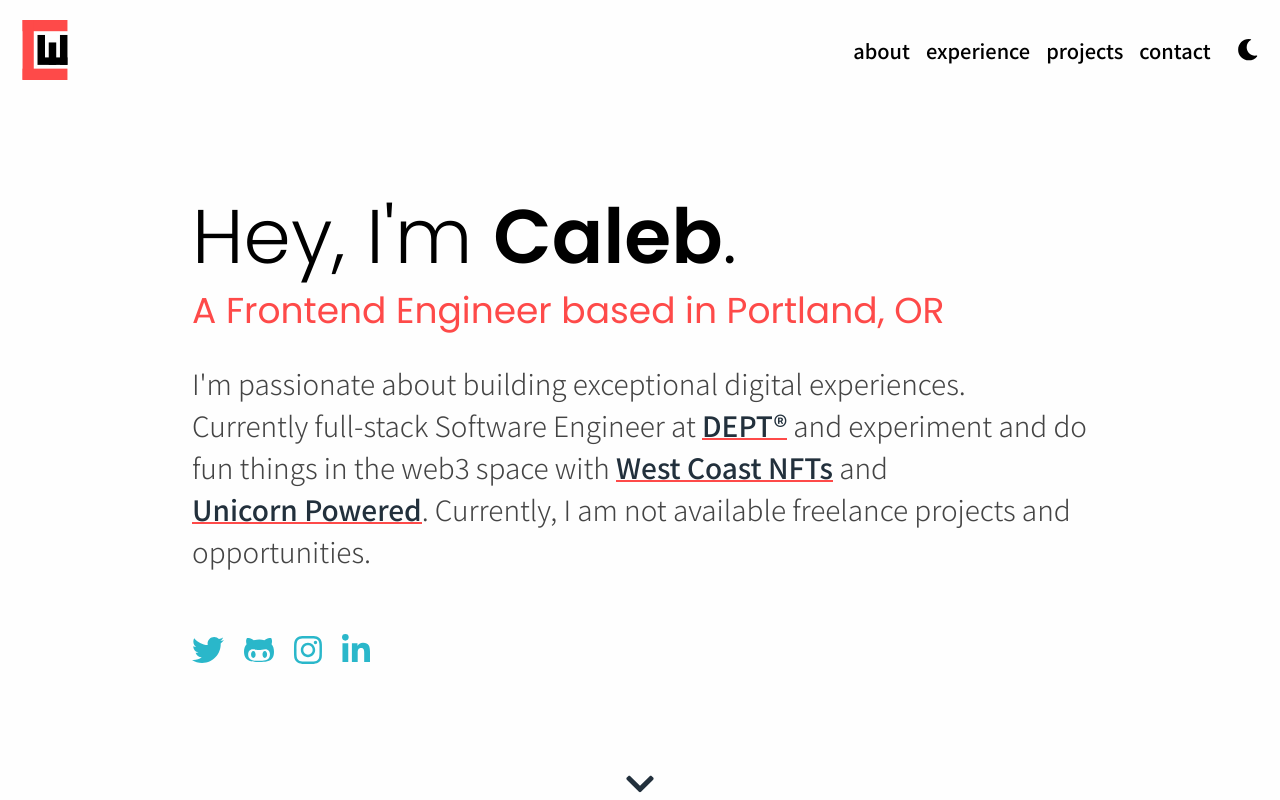
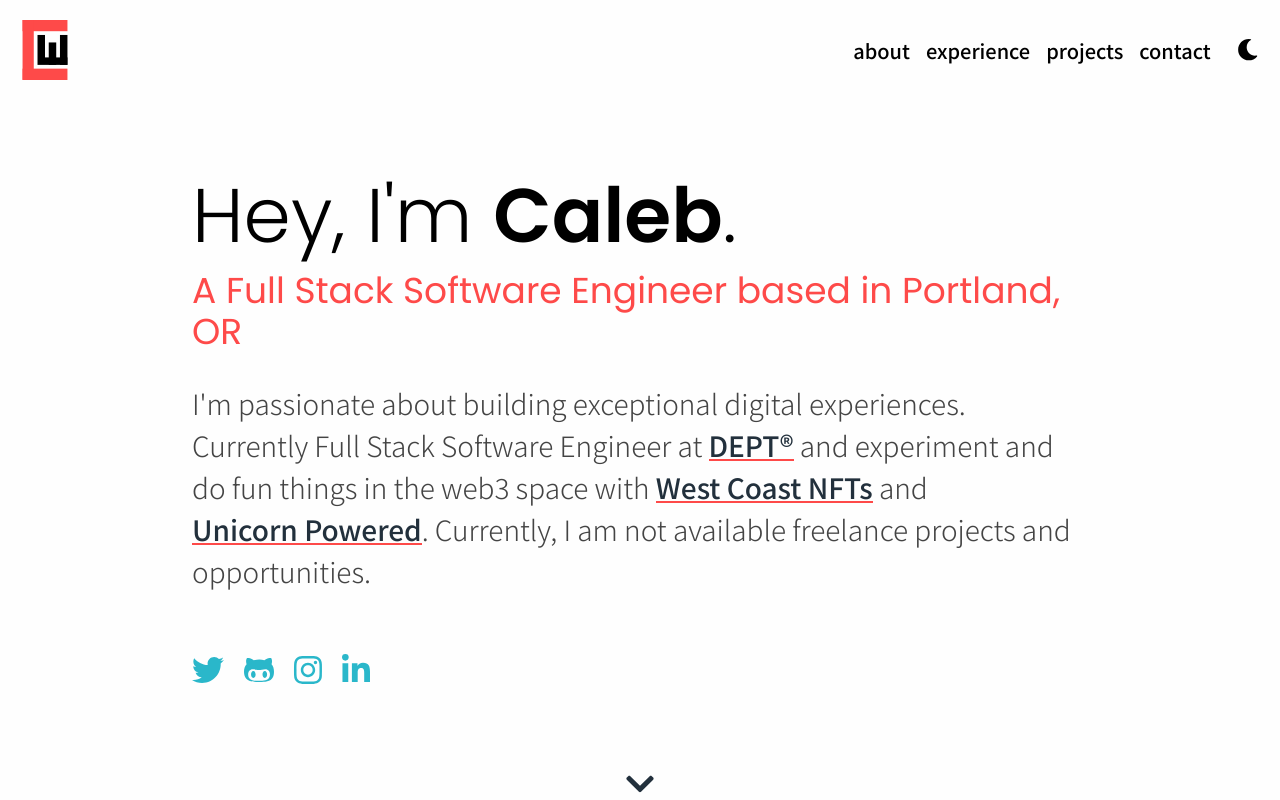
Before and after one commit to calebpdx/calebwhite-com-v2, a Next.js app: page / in a window 1280 px wide. Shown: the top 800 px of the page. Built offline with nearby package versions, Linux system fonts and the light colour scheme; no server answers.

Commit message:
updated header

```diff
--- a/components/intro.jsx
+++ b/components/intro.jsx
@@ -73,10 +73,10 @@ const Hero = () => {
 			<SiteTitle>
 				Hey, I&apos;m <strong>Caleb</strong>.
 			</SiteTitle>
-			<h2>A Frontend Engineer based in Portland, OR</h2>
+			<h2>A Full Stack Software Engineer based in Portland, OR</h2>
 			<Para>
 				I&apos;m passionate about building exceptional digital
-				experiences. Currently full-stack Software Engineer at {' '}
+				experiences. Currently Full Stack Software Engineer at {' '}
 				<a
 					href='https://www.deptagency.com/en-us/'
 					target='_blank'
```
